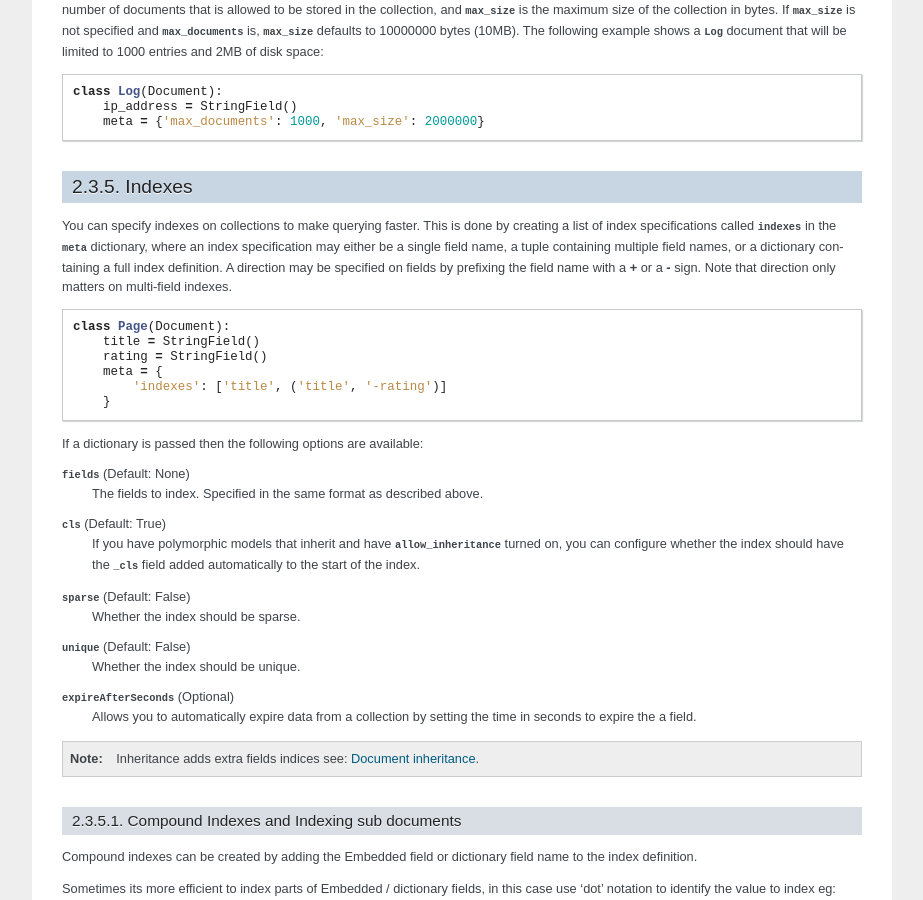
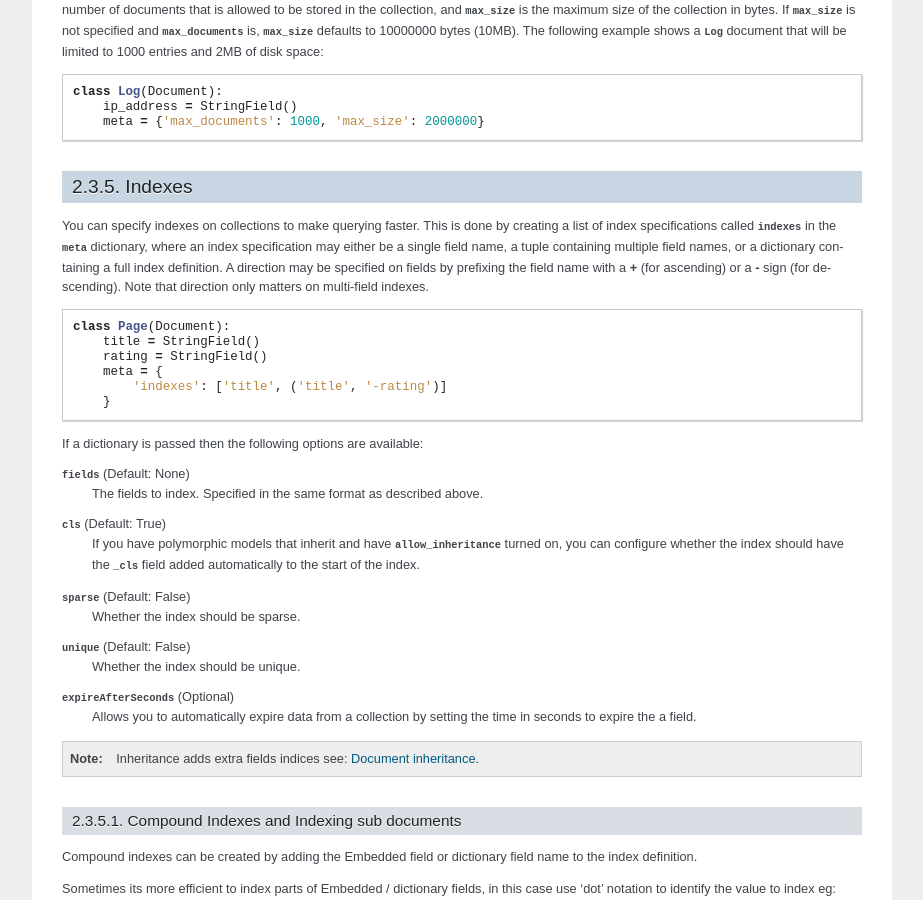
Before and after one commit to MongoEngine/mongoengine, a Sphinx documentation site: the page built from docs/guide/defining-documents.rst, in a window 1280 px wide and 900 px high, scrolled down 6840 px. Shown: the whole window, without its empty margins (198-1121 px from the left). Built offline with Sphinx 7.4.7, drawn with Linux system fonts in a browser that asks for light colours; the version number could not be read and is left out.

Commit message:
Doc updates

```diff
--- a/docs/changelog.rst
+++ b/docs/changelog.rst
@@ -9,7 +9,7 @@ Changes in 0.8.2
 - Fixed cascading saves which weren't turned off as planned (#291)
 - Fixed Datastructures so instances are a Document or EmbeddedDocument (#363)
 - Improved cascading saves write performance (#361)
-- Fixed amibiguity and differing behaviour regarding field defaults (#349)
+- Fixed ambiguity and differing behaviour regarding field defaults (#349)
 - ImageFields now include PIL error messages if invalid error (#353)
 - Added lock when calling doc.Delete() for when signals have no sender (#350)
 - Reload forces read preference to be PRIMARY (#355)
--- a/docs/guide/defining-documents.rst
+++ b/docs/guide/defining-documents.rst
@@ -450,8 +450,8 @@ by creating a list of index specifications called :attr:`indexes` in the
 :attr:`~mongoengine.Document.meta` dictionary, where an index specification may
 either be a single field name, a tuple containing multiple field names, or a
 dictionary containing a full index definition. A direction may be specified on
-fields by prefixing the field name with a **+** or a **-** sign. Note that
-direction only matters on multi-field indexes. ::
+fields by prefixing the field name with a **+** (for ascending) or a **-** sign
+(for descending). Note that direction only matters on multi-field indexes. ::
 
     class Page(Document):
         title = StringField()
```
